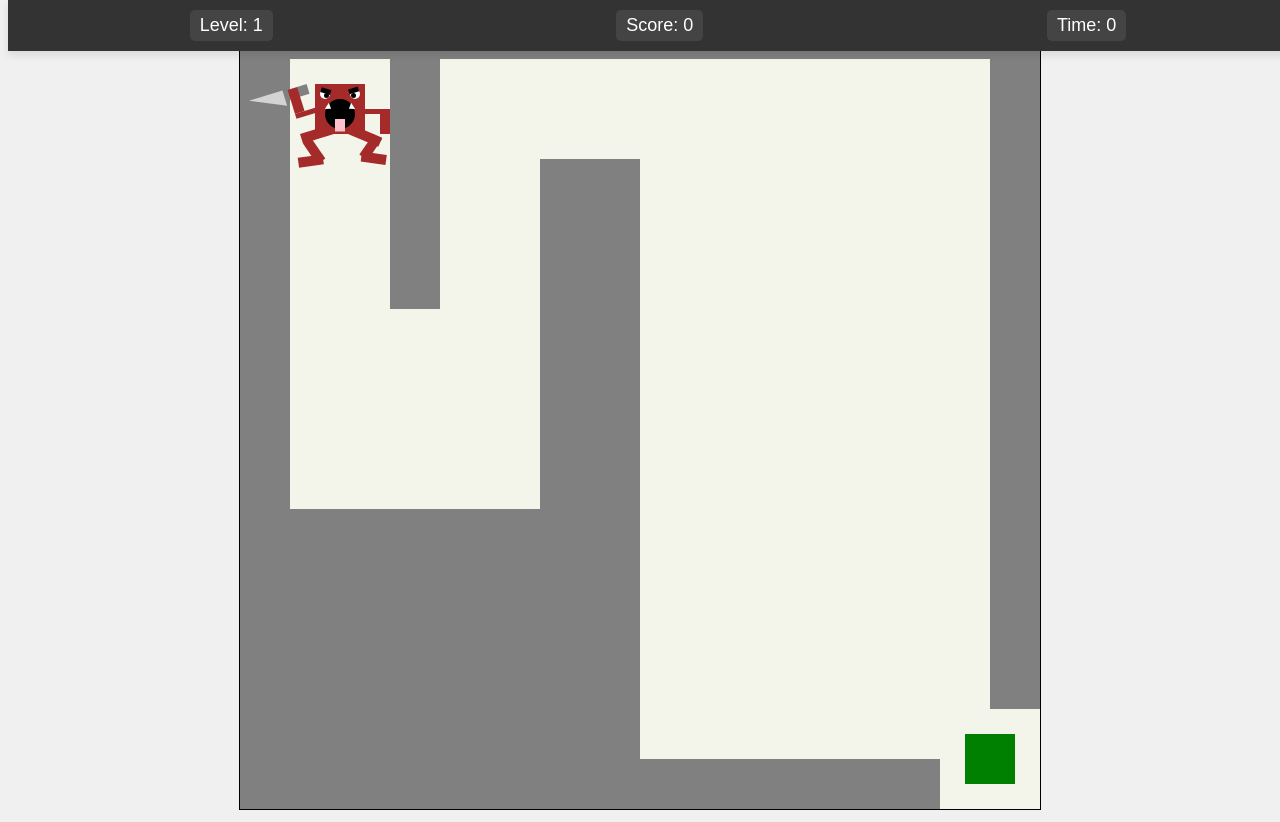
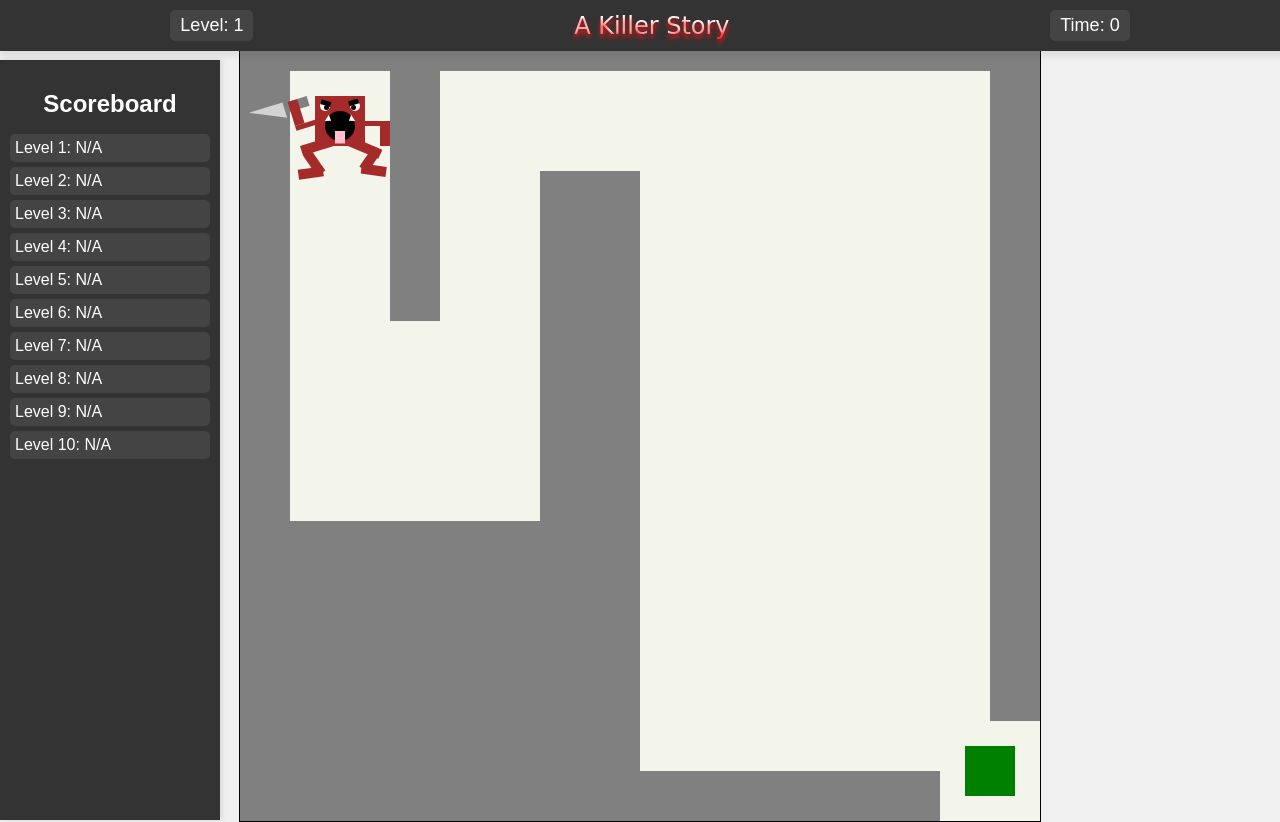
Before and after one commit to xXAnanasXx/A-Killer-Story, a plain HTML site: page index.html in a window 1280 px wide. Drawn offline with Linux system fonts and the light colour scheme.

Commit message:
gui update : scoreboard

```diff
--- a/css/style.css
+++ b/css/style.css
@@ -1,5 +1,11 @@
 html {
     background-color: #f0f0f0;
+}
+
+body {
+    font-family: Arial, sans-serif;
+    margin: 0;
+    padding: 0;
 }
 
 #myCanvas {
@@ -8,6 +14,7 @@ html {
     display: block;
     margin-left: auto;
     margin-right: auto;
+    margin-top: 20px;
 }
 
 #myCanvas:hover {
@@ -27,14 +34,61 @@ html {
     top: 0;
     width: 100%;
     box-shadow: 0 4px 8px rgba(0, 0, 0, 0.1);
+    z-index: 1;
 }
 
 #gui div {
     margin: 0 10px;
 }
 
-#level, #score, #timer {
+#level, #timer {
     padding: 5px 10px;
     border-radius: 5px;
     background-color: #444;
 }
+
+#title {
+    font-size: 24px;
+    font-family: 'Creepster', cursive;
+    text-shadow: 0 4px 4px rgb(235, 19, 19);
+    background: linear-gradient(180deg, white, white, white, red);
+    -webkit-background-clip: text;
+    color: transparent;
+}
+
+#sidebar {
+    position: fixed;
+    top: 60px; /* Adjust based on the height of the GUI */
+    left: 0;
+    width: 200px;
+    background-color: #333;
+    color: white;
+    padding: 10px;
+    font-family: Arial, sans-serif;
+    font-size: 16px;
+    box-shadow: 2px 0 5px rgba(0, 0, 0, 0.1);
+    height: calc(100% - 60px); /* Adjust based on the height of the GUI */
+    overflow-y: auto;
+}
+
+#sidebar h2 {
+    text-align: center;
+    margin-bottom: 10px;
+}
+
+#scoreboard {
+    list-style-type: none;
+    padding: 0;
+}
+
+#scoreboard li {
+    padding: 5px;
+    background-color: #444;
+    margin-bottom: 5px;
+    border-radius: 5px;
+    cursor: pointer;
+}
+
+#scoreboard li:hover {
+    background-color: #555;
+}
--- a/index.html
+++ b/index.html
@@ -3,14 +3,18 @@
         <title>A Killer story</title>
         <meta charset="utf-8">
         <link rel="stylesheet" href="css/style.css">
-        <script src="js/script.js" type="module"></script>
     </head>
     <body>
         <div id="gui">
             <div id="level">Level: 1</div>
-            <div id="score">Score: 0</div>
+            <div id="title">A Killer Story</div>
             <div id="timer">Time: 0</div>
         </div>
+        <div id="sidebar">
+            <h2>Scoreboard</h2>
+            <ul id="scoreboard"></ul>
+        </div>
         <canvas id="myCanvas"></canvas>
+        <script src="js/script.js" type="module"></script>
     </body>
 </html>
--- a/js/Game.js
+++ b/js/Game.js
@@ -21,37 +21,60 @@ export default class Game {
         this.levelNumber = 1;
         this.levelFinished = false;
         this.hasMoved = false;
+        this.scoreboard = [];
+        this.levelsData = null;
+        this.timerRunning = false;
     }
 
     async init(canvas) {
         this.ctx = this.canvas.getContext("2d");
 
+        // Load levels data
+        await this.loadLevelsData();
+
         // On crée le joueur
         this.player = new Player(10, 10, 0.5);
-
-        // On charge le premier niveau
-        this.loadMap(this.levelNumber);
-
-        // Un objert qui suit la souris
-        this.objetSouris = new ObjetSouris(200, 200, 15, 25, "orange");
-        this.objetsGraphiques.push(this.objetSouris);
-
-        // On initialise les écouteurs de touches, souris, etc.
-        initListeners(this.inputStates, this.canvas);
 
         // Initialize GUI elements
         this.levelElement = document.getElementById("level");
         this.scoreElement = document.getElementById("score");
         this.timerElement = document.getElementById("timer");
+        this.scoreboardElement = document.getElementById("scoreboard");
+
+        // On charge le premier niveau
+        this.loadMap(this.levelNumber);
+
+        // On initialise les écouteurs de touches, souris, etc.
+        initListeners(this.inputStates, this.canvas);
+
+        // Load high scores from local storage
+        this.loadScoreBoard();
 
         console.log("Game initialisé");
     }
 
+    async loadLevelsData() {
+        try {
+            const response = await fetch(`/assets/levels.json`);
+            const data = await response.json();
+            this.levelsData = data.levels;
+        } catch (error) {
+            console.error('Error loading levels data:', error);
+        }
+    }
+
     loadMap(numMap) {
-        fetch(`/assets/levels.json`)
-            .then(response => response.json())
-            .then(data => {
-                let level = data.levels.find(level => level.number === numMap);
+        if (!this.levelsData) {
+            console.error('Levels data not loaded');
+            return;
+        }
+
+        let level = this.levelsData.find(level => level.number === numMap);
+        if (!level) {
+            console.error(`Level ${numMap} not found`);
+            return;
+        }
+
         this.player.respawn(level.initialPlayerPosition.x * this.gridRatio, level.initialPlayerPosition.y * this.gridRatio, level.initialPlayerPosition.scale);
 
         // Clear existing obstacles
@@ -74,11 +97,12 @@ export default class Game {
         this.updateLevel(numMap);
 
         this.levelFinished = false;
+        this.hasMoved = false;
+        this.timerRunning = false;
+        this.timerElement.textContent = `Time: 0`;
 
-            })
-            .catch(error => console.error('Error loading level:', error));
-
-
+        // Update the scoreboard
+        this.updateScoreboard();
     }
 
     start() {
@@ -115,11 +139,13 @@ export default class Game {
         if (!this.hasMoved){
             this.hasMoved = true;
             this.startTime = Date.now();
+            this.timerRunning = true;
             this.updateTimer();
         }
     }
 
     updateTimer() {
+        if (!this.timerRunning) return;
         const elapsedTime = Math.floor((Date.now() - this.startTime) / 1000);
         this.timerElement.textContent = `Time: ${elapsedTime}`;
         setTimeout(() => this.updateTimer(), 1000);
@@ -257,7 +283,8 @@ export default class Game {
                             // Load next level
                             if (!this.levelFinished) {
                                 this.levelFinished = true;
-                                this.levelNumber++;
+                                this.saveHighScore(this.levelNumber - 1, Math.floor((Date.now() - this.startTime) / 1000));
+                                this.levelNumber = this.levelNumber == this.scoreboard.length ? 1 : this.levelNumber + 1;
                                 this.loadMap(this.levelNumber);
                             }
                             break;
@@ -273,4 +300,41 @@ export default class Game {
         }
     }
 
+    loadScoreBoard() {
+        // On charge les niveaux
+        if (!this.levelsData) {
+            console.error('Levels data not loaded');
+            return;
         }
+
+        for(let i = 0; i < this.levelsData.length; i++) {
+            this.scoreboard.push({level: i+1, score: null});
+        }
+
+        this.updateScoreboard();
+    }
+
+    saveHighScore(level, score) {
+        console.log(`Level ${level} completed in ${score}s`);
+
+        if (!this.scoreboard[level].score || score < this.scoreboard[level].score) {
+            this.scoreboard[level].score = score;
+            localStorage.setItem('scoreboard', JSON.stringify(this.scoreboard));
+        }
+    }
+
+    updateScoreboard() {
+        this.scoreboardElement.innerHTML = '';
+
+        this.scoreboard.forEach(level => {
+            const li = document.createElement('li');
+            let score = level.score ? `${level.score}s` : 'N/A';
+            li.textContent = `Level ${level.level}: ${score}`;
+            li.addEventListener('click', () => {
+                this.levelNumber = parseInt(level.level);
+                this.loadMap(this.levelNumber);
+            });
+            this.scoreboardElement.appendChild(li);
+        });
+    }
+}
```
Lines whose indentation alone changed are shown as unchanged.
